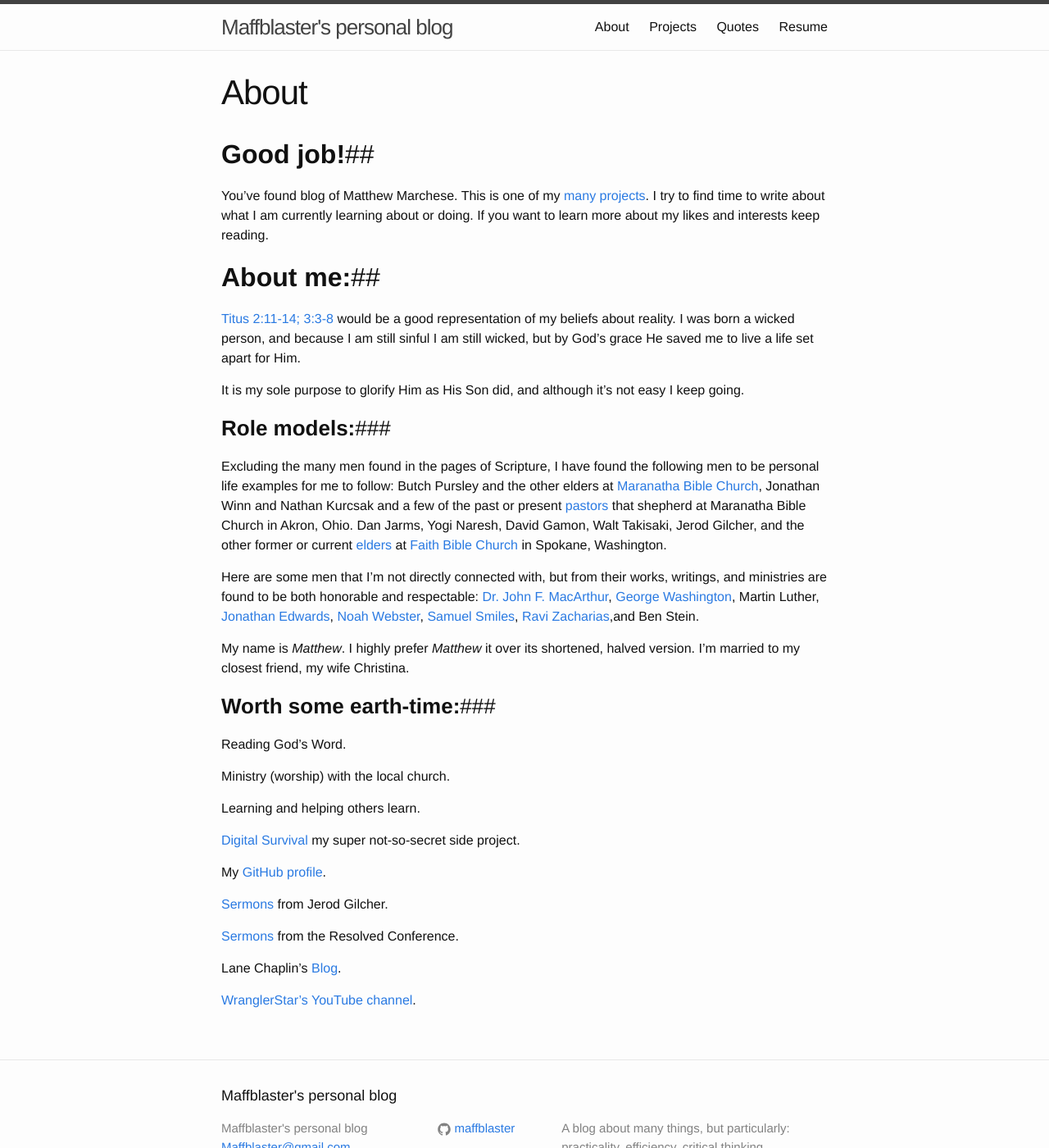
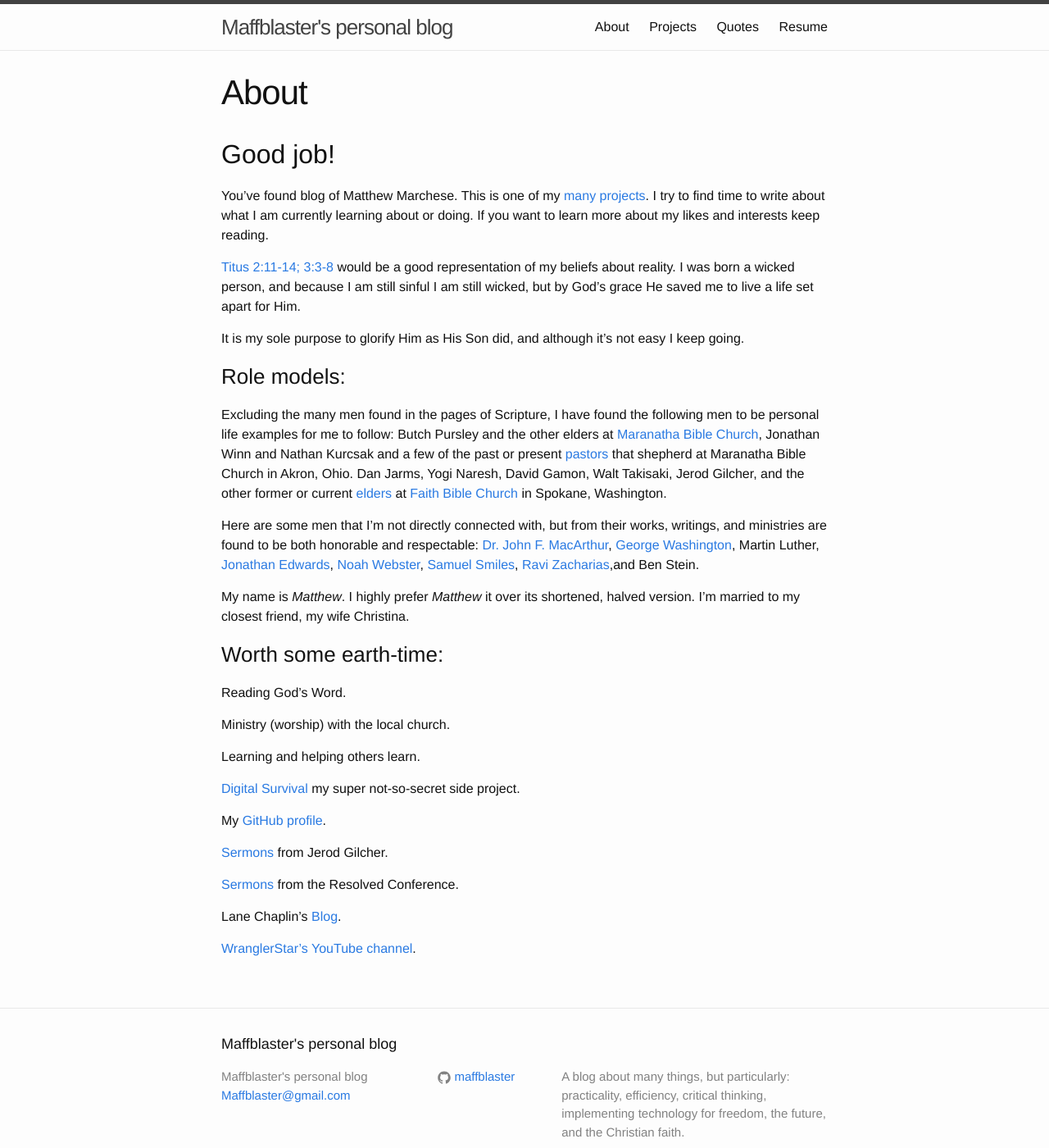
Before and after one commit to maffblaster/maffblaster.github.io, a Jekyll site: the page built from about.md, in a window 1280 px wide and 1400 px high. Shown: the whole window at 82% size. Built offline with Jekyll 4.4.1, drawn with Linux system fonts in a browser that asks for light colours.

Commit message:
Updates to the about page.

```diff
--- a/about.md
+++ b/about.md
@@ -5,17 +5,15 @@
 ---
 
 
-##**Good job!**##
+## Good job! ##
 
 You've found blog of Matthew Marchese. This is one of my [many projects](http://maffblaster.github.io/projects/). I try to find time to write about what I am currently learning about or doing. If you want to learn more about my likes and interests keep reading.
-
-##**About me:**##
 
 [Titus 2:11-14; 3:3-8 ](https://www.biblegateway.com/passage/?search=Titus+2%3A11-14%2CTitus+3%3A3-8&version=ESV) would be a good representation of my beliefs about reality. I was born a wicked person, and because I am still sinful I am still wicked, but by God's grace He saved me to live a life set apart for Him.
 
 It is my sole purpose to glorify Him as His Son did, and although it's not easy I keep going.
 
-###**Role models:**###
+### Role models: ###
 
 Excluding the many men found in the pages of Scripture, I have found the following men to be personal life examples for me to follow: Butch Pursley and the other elders at [Maranatha Bible Church](http://www.mbc95.org/), Jonathan Winn and Nathan Kurcsak and a few of the past or present [pastors](http://www.mbc95.org/about/ministry-staff/) that shepherd at Maranatha Bible Church in Akron, Ohio. Dan Jarms, Yogi Naresh, David Gamon, Walt Takisaki, Jerod Gilcher, and the other former or current [elders](http://www.fbchurch.org/who-we-are/pastors-elders/) at [Faith Bible Church](http://www.fbchurch.org/) in Spokane, Washington.
 
@@ -24,7 +22,7 @@
 
 My name is *Matthew*. I highly prefer *Matthew* it over its shortened, halved version. I'm married to my closest friend, my wife Christina.
 
-###**Worth some earth-time:**###
+### Worth some earth-time: ###
 
 Reading God's Word.
 
```
